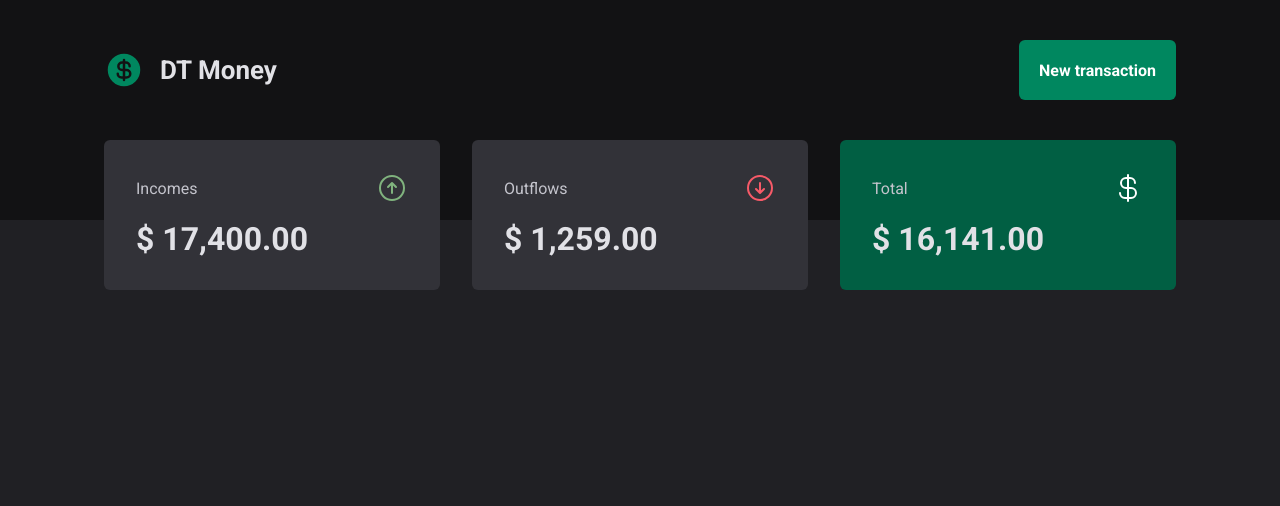
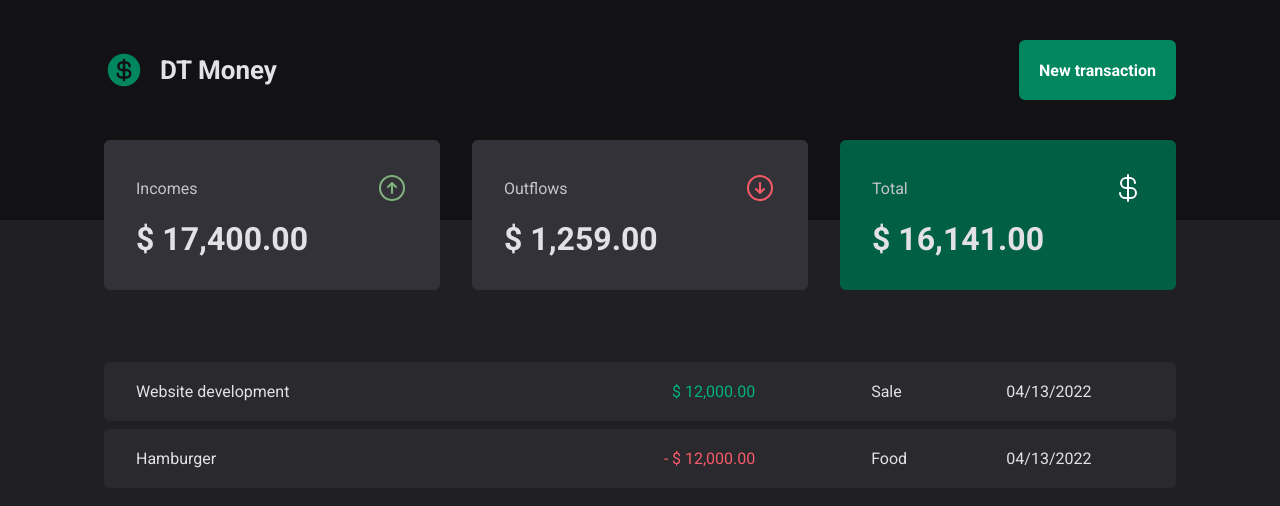
Before and after one commit to lucastenani/dt-money, a React (Vite) app: page / in a window 1280 px wide. Shown: the top 506 px of the page. Built offline with nearby package versions, Linux system fonts and the light colour scheme.

Commit message:
All transaction table styling has been finalized

```diff
--- a/src/pages/Transactions/index.tsx
+++ b/src/pages/Transactions/index.tsx
@@ -1,11 +1,39 @@
 import { Header } from "../../components/Header";
 import { Summary } from "../../components/Summary";
+import {
+  PriceHighLight,
+  TransactionsContainer,
+  TransactionsTable,
+} from "./styles";
 
 export function Transactions() {
   return (
     <>
       <Header />
       <Summary />
+
+      <TransactionsContainer>
+        <TransactionsTable>
+          <tbody>
+            <tr>
+              <td>Website development</td>
+              <td>
+                <PriceHighLight variant="income">$ 12,000.00</PriceHighLight>
+              </td>
+              <td>Sale</td>
+              <td>04/13/2022</td>
+            </tr>
+            <tr>
+              <td>Hamburger</td>
+              <td>
+                <PriceHighLight variant="outcome">$ 12,000.00</PriceHighLight>
+              </td>
+              <td>Food</td>
+              <td>04/13/2022</td>
+            </tr>
+          </tbody>
+        </TransactionsTable>
+      </TransactionsContainer>
     </>
   );
 }
--- a/src/pages/Transactions/styles.ts
+++ b/src/pages/Transactions/styles.ts
@@ -0,0 +1,53 @@
+import styled from "styled-components";
+
+export const TransactionsContainer = styled.main`
+  width: 100%;
+  max-width: 70rem;
+  margin: 4rem auto 0;
+  padding: 0 1.5rem;
+`;
+
+export const TransactionsTable = styled.table`
+  width: 100%;
+  border-collapse: separate;
+  border-spacing: 0 0.5rem;
+  margin-top: 1.5rem;
+
+  td {
+    background-color: ${(props) => props.theme["gray-700"]};
+
+    padding: 1.25rem 2rem;
+
+    &:first-child {
+      width: 50%;
+      border-top-left-radius: 6px;
+      border-bottom-left-radius: 6px;
+    }
+
+    &:last-child {
+      border-top-right-radius: 6px;
+      border-bottom-right-radius: 6px;
+    }
+  }
+`;
+
+interface PriceHighLightProps {
+  variant: "income" | "outcome";
+}
+
+export const PriceHighLight = styled.span<PriceHighLightProps>`
+  position: relative;
+
+  color: ${(props) =>
+    props.variant === "income"
+      ? props.theme["green-300"]
+      : props.theme["red-300"]};
+
+  ${({ variant }) =>
+    variant === "outcome" &&
+    `&::before {
+      content: "-";
+      position: absolute;
+      left: -8px;
+  }`}
+`;
```
